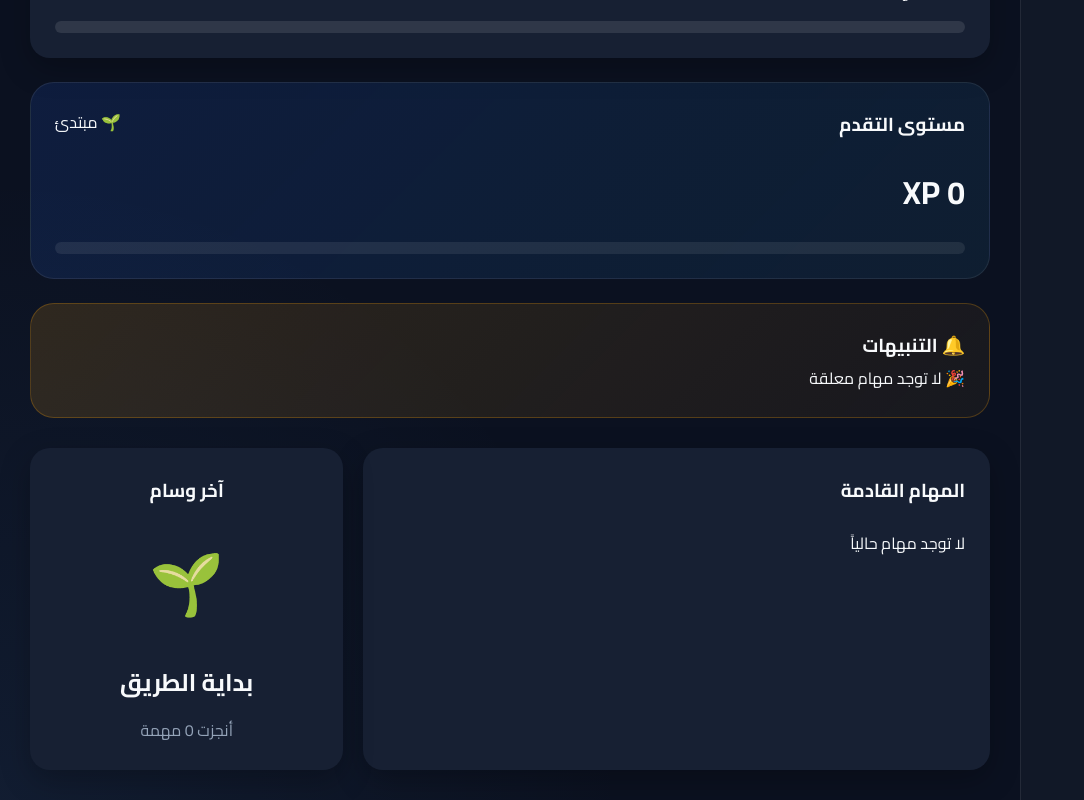
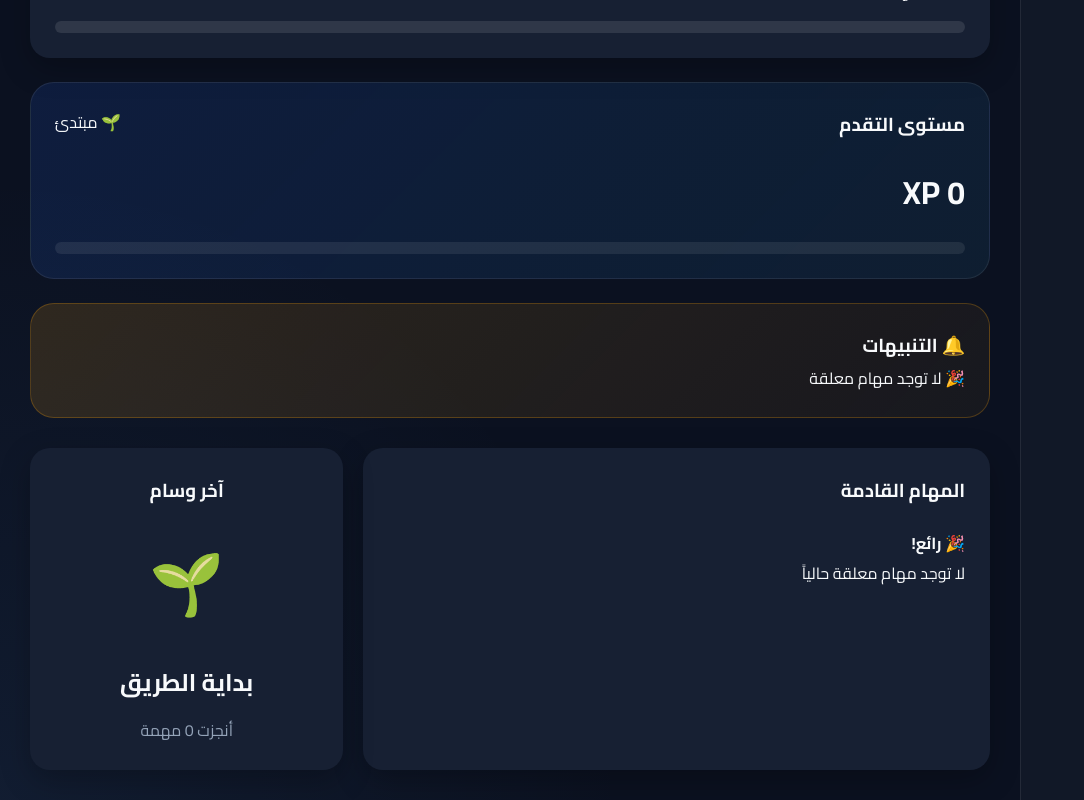
Before and after one commit to bt3762334-commits/study-shield, a React (Vite) app: page / in a window 1280 px wide. Shown: the part 852-1652 px from the top of the page, without its empty margins (0-1084 px from the left). Built offline with nearby package versions, Linux system fonts and the light colour scheme.

Commit message:
Update UpcomingTasks.jsx

```diff
--- a/src/components/ui/UpcomingTasks.jsx
+++ b/src/components/ui/UpcomingTasks.jsx
@@ -22,9 +22,13 @@ export default function UpcomingTasks() {
       <h3>المهام القادمة</h3>
 
       {tasks.length === 0 ? (
-        <p>
-          لا توجد مهام حالياً
-        </p>
+<div className="empty-state">
+  <h4>🎉 رائع!</h4>
+
+  <p>
+    لا توجد مهام معلقة حالياً
+  </p>
+</div>
       ) : (
         tasks.map(task => (
           <div
```
